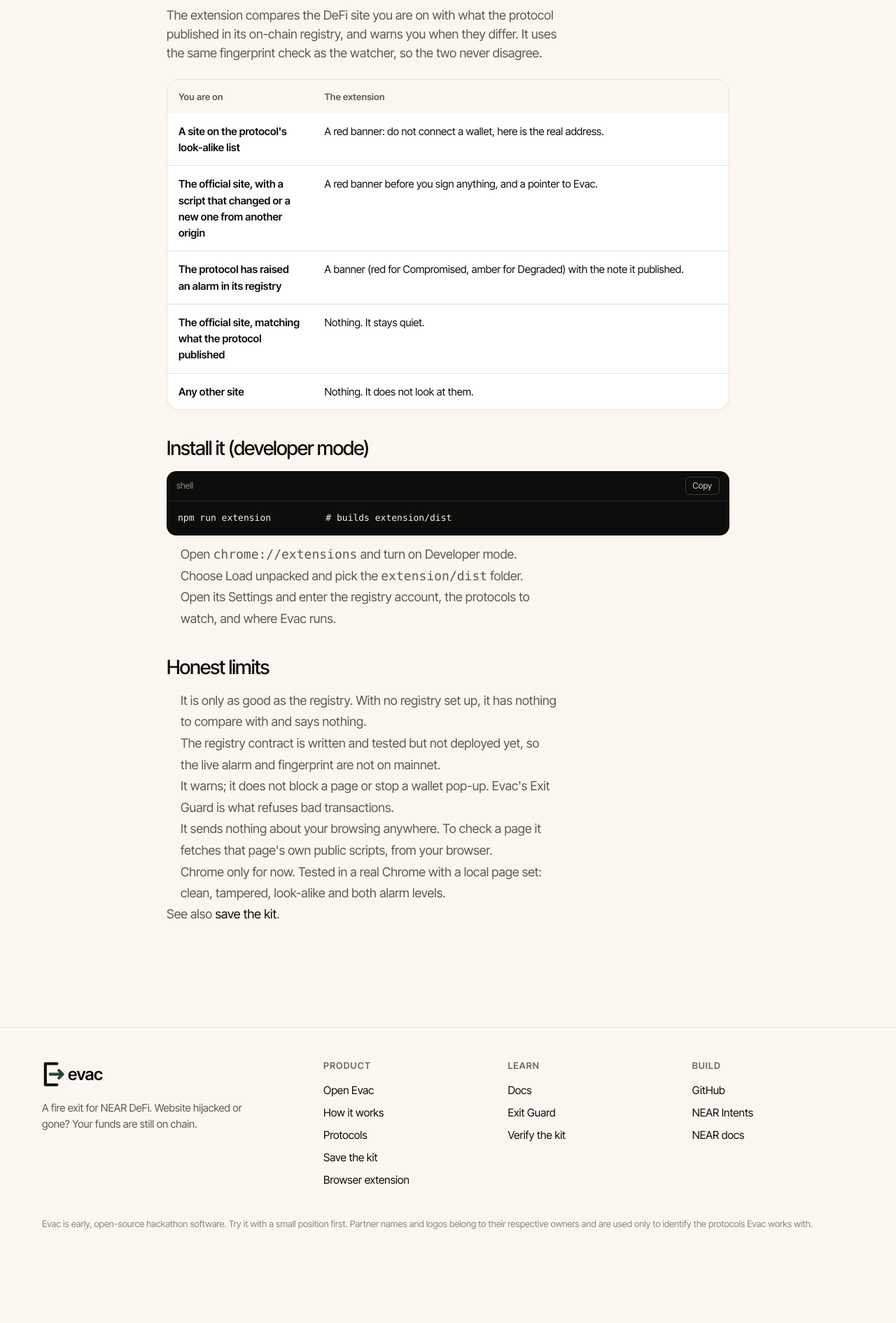
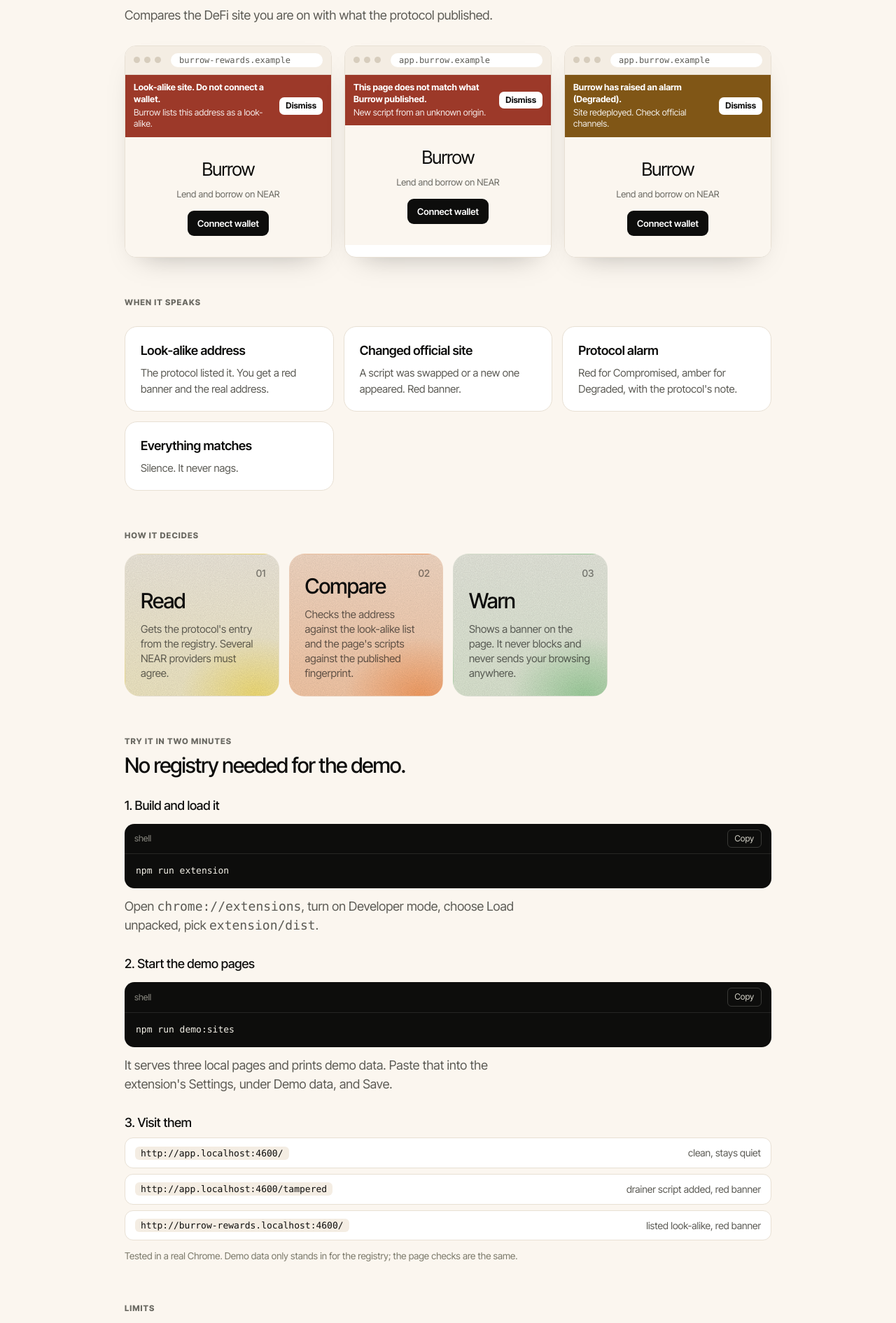
Before and after one commit to ayushsingh82/Evac, a Next.js app: page /extension in a window 1280 px wide. Shown: the part 280-2170 px from the top of the page at 70% size. Built offline with nearby package versions, Linux system fonts and the light colour scheme.

Commit message:
feat(site): extension page with browser mock-ups and a two-minute demo guide

```diff
--- a/src/app/extension/page.tsx
+++ b/src/app/extension/page.tsx
@@ -1,60 +1,114 @@
 import Link from "next/link";
+import type { ReactNode } from "react";
 import { SiteFooter, SiteNav } from "../chrome";
 import { Code } from "../DocsKit";
 
 export const metadata = { title: "Browser extension · Evac" };
 
-const ROWS: [string, string][] = [
-  ["A site on the protocol's look-alike list", "A red banner: do not connect a wallet, here is the real address."],
-  ["The official site, with a script that changed or a new one from another origin", "A red banner before you sign anything, and a pointer to Evac."],
-  ["The protocol has raised an alarm in its registry", "A banner (red for Compromised, amber for Degraded) with the note it published."],
-  ["The official site, matching what the protocol published", "Nothing. It stays quiet."],
-  ["Any other site", "Nothing. It does not look at them."],
+function Mock({ url, level, title, body, children }: { url: string; level?: "bad" | "warn"; title?: string; body?: string; children?: ReactNode }) {
+  return (
+    <div className="mock">
+      <div className="mock-bar">
+        <i /><i /><i />
+        <span className="mock-url">{url}</span>
+      </div>
+      {level && (
+        <div className={`mock-banner ${level}`}>
+          <div>
+            <b>{title}</b>
+            <span>{body}</span>
+          </div>
+          <em>Dismiss</em>
+        </div>
+      )}
+      <div className="mock-page">{children ?? <><h4>Burrow</h4><p>Lend and borrow on NEAR</p><u>Connect wallet</u></>}</div>
+    </div>
+  );
+}
+
+const WHEN: { t: string; d: string }[] = [
+  { t: "Look-alike address", d: "The protocol listed it. You get a red banner and the real address." },
+  { t: "Changed official site", d: "A script was swapped or a new one appeared. Red banner." },
+  { t: "Protocol alarm", d: "Red for Compromised, amber for Degraded, with the protocol's note." },
+  { t: "Everything matches", d: "Silence. It never nags." },
+];
+
+const STEPS: { t: string; d: string }[] = [
+  { t: "Read", d: "Gets the protocol's entry from the registry. Several NEAR providers must agree." },
+  { t: "Compare", d: "Checks the address against the look-alike list and the page's scripts against the published fingerprint." },
+  { t: "Warn", d: "Shows a banner on the page. It never blocks and never sends your browsing anywhere." },
 ];
 
 export default function ExtensionPage() {
   return (
     <div className="site">
       <SiteNav />
-      <main className="wrap" style={{ maxWidth: 860, paddingTop: 48 }}>
+      <main className="wrap" style={{ maxWidth: 980, paddingTop: 48 }}>
         <div className="label">Browser extension</div>
-        <h1 className="big" style={{ marginTop: 8 }}>A second pair of eyes while you browse</h1>
-        <p className="soft">
-          The extension compares the DeFi site you are on with what the protocol published in its on-chain registry, and warns you
-          when they differ. It uses the same fingerprint check as the watcher, so the two never disagree.
-        </p>
+        <h1 className="big" style={{ marginTop: 8 }}>A warning on the page, before you sign.</h1>
+        <p className="soft">Compares the DeFi site you are on with what the protocol published.</p>
 
-        <div className="tbl-wrap">
-          <table className="tbl">
-            <thead><tr><th>You are on</th><th>The extension</th></tr></thead>
-            <tbody>
-              {ROWS.map((r) => (
-                <tr key={r[0]}><th scope="row">{r[0]}</th><td>{r[1]}</td></tr>
-              ))}
-            </tbody>
-          </table>
+        <div className="mock-grid">
+          <Mock url="burrow-rewards.example" level="bad" title="Look-alike site. Do not connect a wallet." body="Burrow lists this address as a look-alike." />
+          <Mock url="app.burrow.example" level="bad" title="This page does not match what Burrow published." body="New script from an unknown origin." />
+          <Mock url="app.burrow.example" level="warn" title="Burrow has raised an alarm (Degraded)." body="Site redeployed. Check official channels." />
         </div>
 
-        <section className="sec" style={{ marginTop: 40 }}>
-          <h2 className="big" style={{ fontSize: 28 }}>Install it (developer mode)</h2>
-          <Code>{`npm run extension          # builds extension/dist`}</Code>
-          <ol className="soft" style={{ paddingLeft: 20, lineHeight: 1.7 }}>
-            <li>Open <code>chrome://extensions</code> and turn on Developer mode.</li>
-            <li>Choose Load unpacked and pick the <code>extension/dist</code> folder.</li>
-            <li>Open its Settings and enter the registry account, the protocols to watch, and where Evac runs.</li>
-          </ol>
+        <section className="sec" style={{ marginTop: 56 }}>
+          <div className="label">When it speaks</div>
+          <div className="take-grid">
+            {WHEN.map((w) => (
+              <div className="plain-card" key={w.t}>
+                <b>{w.t}</b>
+                <p>{w.d}</p>
+              </div>
+            ))}
+          </div>
         </section>
 
-        <section className="sec" style={{ marginTop: 40 }}>
-          <h2 className="big" style={{ fontSize: 28 }}>Honest limits</h2>
-          <ul className="soft" style={{ paddingLeft: 20, lineHeight: 1.7 }}>
-            <li>It is only as good as the registry. With no registry set up, it has nothing to compare with and says nothing.</li>
-            <li>The registry contract is written and tested but not deployed yet, so the live alarm and fingerprint are not on mainnet.</li>
-            <li>It warns; it does not block a page or stop a wallet pop-up. Evac&apos;s Exit Guard is what refuses bad transactions.</li>
-            <li>It sends nothing about your browsing anywhere. To check a page it fetches that page&apos;s own public scripts, from your browser.</li>
-            <li>Chrome only for now. Tested in a real Chrome with a local page set: clean, tampered, look-alike and both alarm levels.</li>
+        <section className="sec" style={{ marginTop: 56 }}>
+          <div className="label">How it decides</div>
+          <div className="tiles" style={{ marginTop: 16 }}>
+            {STEPS.map((s, i) => (
+              <div className={`tile t${i % 4}`} key={s.t} style={{ minHeight: 190 }}>
+                <div className="tile-grain" />
+                <span className="tile-n">0{i + 1}</span>
+                <h3>{s.t}</h3>
+                <p>{s.d}</p>
+              </div>
+            ))}
+          </div>
+        </section>
+
+        <section className="sec" id="try" style={{ marginTop: 56 }}>
+          <div className="label">Try it in two minutes</div>
+          <h2 className="big" style={{ fontSize: 30 }}>No registry needed for the demo.</h2>
+
+          <h3 className="ex-h">1. Build and load it</h3>
+          <Code>{`npm run extension`}</Code>
+          <p className="soft">Open <code>chrome://extensions</code>, turn on Developer mode, choose Load unpacked, pick <code>extension/dist</code>.</p>
+
+          <h3 className="ex-h">2. Start the demo pages</h3>
+          <Code>{`npm run demo:sites`}</Code>
+          <p className="soft">It serves three local pages and prints demo data. Paste that into the extension&apos;s Settings, under Demo data, and Save.</p>
+
+          <h3 className="ex-h">3. Visit them</h3>
+          <div className="ex-urls">
+            <div><code>http://app.localhost:4600/</code><span>clean, stays quiet</span></div>
+            <div><code>http://app.localhost:4600/tampered</code><span>drainer script added, red banner</span></div>
+            <div><code>http://burrow-rewards.localhost:4600/</code><span>listed look-alike, red banner</span></div>
+          </div>
+          <p className="fine">Tested in a real Chrome. Demo data only stands in for the registry; the page checks are the same.</p>
+        </section>
+
+        <section className="sec" style={{ marginTop: 56 }}>
+          <div className="label">Limits</div>
+          <ul className="soft" style={{ paddingLeft: 20, lineHeight: 1.7, marginTop: 8, listStyle: "disc" }}>
+            <li>It warns; the Exit Guard is what refuses bad transactions.</li>
+            <li>For real use it needs the registry, which is not deployed yet.</li>
+            <li>Chrome only for now.</li>
           </ul>
-          <p className="soft">See also <Link href="/kit">save the kit</Link>.</p>
+          <p className="soft">Also: <Link href="/kit">save the kit</Link> · <Link href="/docs#extension">docs</Link></p>
         </section>
       </main>
       <SiteFooter />
```
